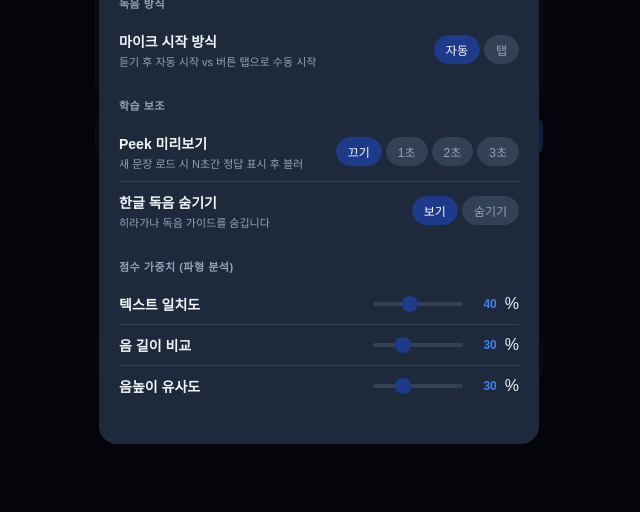
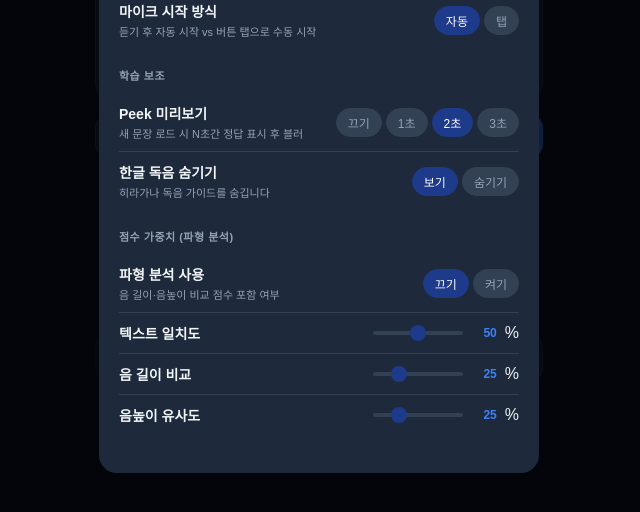
Before and after one commit to plan153/maltrim-japanese, a plain HTML site: page index.html in a window 1280 px wide. Both pictures are taken after a click on the button "⚙️". Shown: the part 216-728 px from the top of the page, without its empty margins (321-961 px from the left). Drawn offline with Linux system fonts and the light colour scheme.

Commit message:
fix: 환경설정 디폴트 조정 (파형off, peek 2초, 가중치 50/25/25)
- 파형 분석 on/off 토글 추가 (디폴트: off)
- peek 미리보기 디폴트: 0초 → 2초
- 점수 가중치 디폴트: 텍스트 50%, 음길이 25%, 음높이 25%
[자동 업로드] 2026-05-25 17:43:40

```diff
--- a/index.html
+++ b/index.html
@@ -826,11 +826,21 @@ body.cfg-hide-reading #jpReading { display: none !important; }
     <div class="cfg-section">
       <div class="cfg-section-title">점수 가중치 (파형 분석)</div>
       <div class="cfg-row">
+        <div>
+          <div class="cfg-label">파형 분석 사용</div>
+          <div class="cfg-desc">음 길이·음높이 비교 점수 포함 여부</div>
+        </div>
+        <div class="cfg-toggle">
+          <button id="cfgWaveOff" onclick="setCfg('waveEnabled',false)">끄기</button>
+          <button id="cfgWaveOn"  onclick="setCfg('waveEnabled',true)">켜기</button>
+        </div>
+      </div>
+      <div class="cfg-row">
         <div><div class="cfg-label">텍스트 일치도</div></div>
         <div class="cfg-slider-wrap">
           <input type="range" class="cfg-slider" id="slText" min="0" max="100" step="5"
             oninput="setCfgNum('wText',+this.value)">
-          <span class="cfg-slider-val" id="valText">40</span>%
+          <span class="cfg-slider-val" id="valText">50</span>%
         </div>
       </div>
       <div class="cfg-row">
@@ -838,7 +848,7 @@ body.cfg-hide-reading #jpReading { display: none !important; }
         <div class="cfg-slider-wrap">
           <input type="range" class="cfg-slider" id="slDur" min="0" max="100" step="5"
             oninput="setCfgNum('wDur',+this.value)">
-          <span class="cfg-slider-val" id="valDur">30</span>%
+          <span class="cfg-slider-val" id="valDur">25</span>%
         </div>
       </div>
       <div class="cfg-row">
@@ -846,7 +856,7 @@ body.cfg-hide-reading #jpReading { display: none !important; }
         <div class="cfg-slider-wrap">
           <input type="range" class="cfg-slider" id="slPitch" min="0" max="100" step="5"
             oninput="setCfgNum('wPitch',+this.value)">
-          <span class="cfg-slider-val" id="valPitch">30</span>%
+          <span class="cfg-slider-val" id="valPitch">25</span>%
         </div>
       </div>
     </div>
@@ -1087,7 +1097,7 @@ const S = {
   lockActive: false, // 오답 락 활성 여부
 
   // ── [v1.5] 환경설정 ─────────────────────────────
-  cfg: { micMode:'auto', peek:0, hideReading:false, wText:40, wDur:30, wPitch:30 },
+  cfg: { micMode:'auto', peek:2, hideReading:false, waveEnabled:false, wText:50, wDur:25, wPitch:25 },
   peekTimer: null,
 
   // ── [v1.5] 파형 분석용 오디오 캡처 ──────────────
@@ -1137,11 +1147,12 @@ function loadCfg() {
     const c = JSON.parse(localStorage.getItem('maltrim_cfg') || '{}');
     S.cfg = {
       micMode:     c.micMode     ?? 'auto',
-      peek:        c.peek        ?? 0,
+      peek:        c.peek        ?? 2,
       hideReading: c.hideReading ?? false,
-      wText:       c.wText       ?? 40,
-      wDur:        c.wDur        ?? 30,
-      wPitch:      c.wPitch      ?? 30,
+      waveEnabled: c.waveEnabled ?? false,
+      wText:       c.wText       ?? 50,
+      wDur:        c.wDur        ?? 25,
+      wPitch:      c.wPitch      ?? 25,
     };
   } catch(e) {}
 }
@@ -1168,6 +1179,9 @@ function syncCfgUI() {
   // hide reading
   $('cfgHideRdOff').classList.toggle('active', !S.cfg.hideReading);
   $('cfgHideRdOn' ).classList.toggle('active',  S.cfg.hideReading);
+  // wave
+  $('cfgWaveOff').classList.toggle('active', !S.cfg.waveEnabled);
+  $('cfgWaveOn' ).classList.toggle('active',  S.cfg.waveEnabled);
   // sliders
   $('slText').value  = S.cfg.wText;  $('valText').textContent  = S.cfg.wText;
   $('slDur' ).value  = S.cfg.wDur;   $('valDur' ).textContent  = S.cfg.wDur;
@@ -1932,7 +1946,7 @@ function startRec(e) {
     }
     if (accumulated) {
       const tSc = score(p.jp, accumulated);
-      const audioData = (S.cfg.wDur > 0 || S.cfg.wPitch > 0)
+      const audioData = S.cfg.waveEnabled
         ? await analyzeAudio(p.jp, S.mediaChunks)
         : null;
       showFeedback(p.jp, accumulated, tSc, audioData);
```
